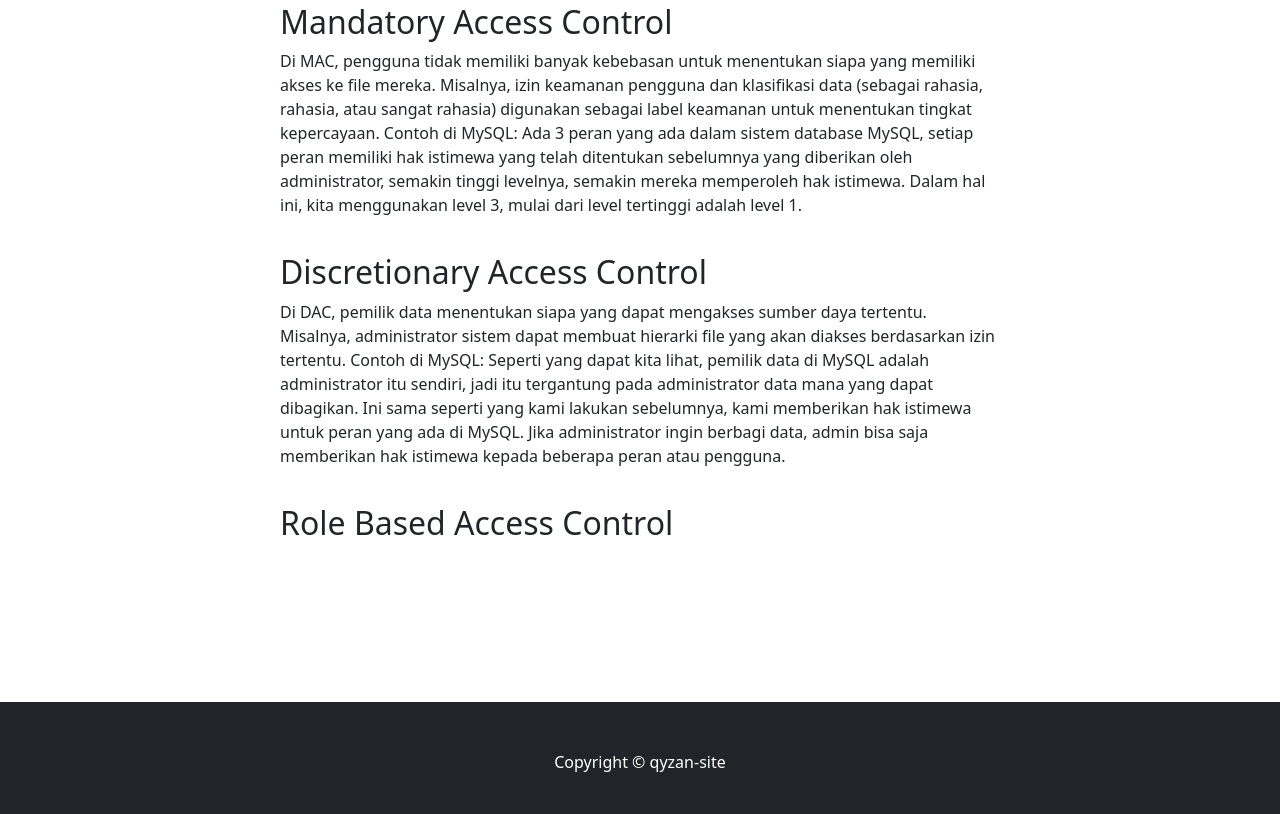
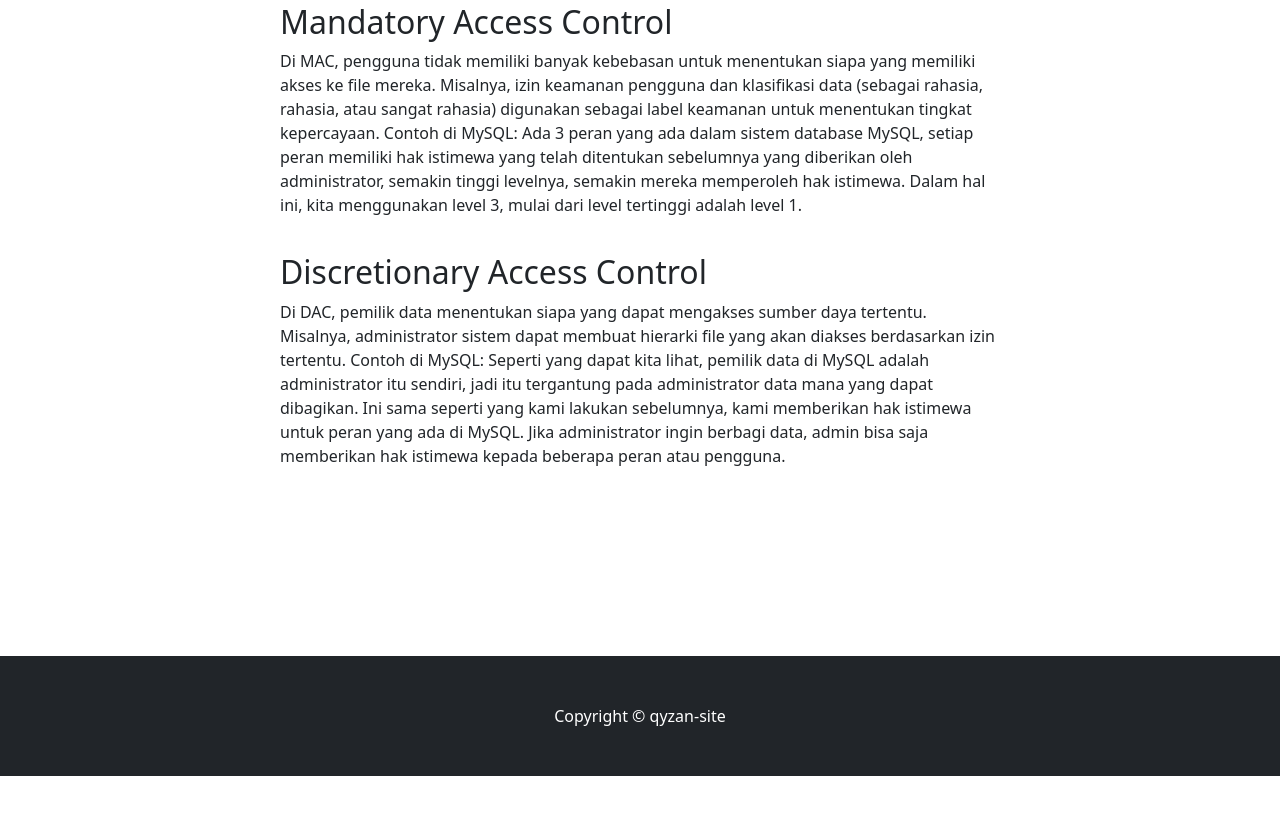
Before and after one commit to Amoubaa/qyzan-site, a plain HTML site: page blog/Exam-5.html in a window 1280 px wide. Shown: the part 1060-1874 px from the top of the page. After the commit the page ends 1836 px from the top, so only its background shows below. Drawn offline with nearby package versions, Linux system fonts and the light colour scheme.

Commit message:
Update Exam-5.html

```diff
--- a/blog/Exam-5.html
+++ b/blog/Exam-5.html
@@ -88,7 +88,7 @@
               saja memberikan hak istimewa kepada beberapa peran atau pengguna.
             </p>
             <h2 style="height: 12px"></h2>
-            <h2>Role Based Access Control</h2>
+            <h2></h2>
             <p></p>
           </div>
         </div>
```
